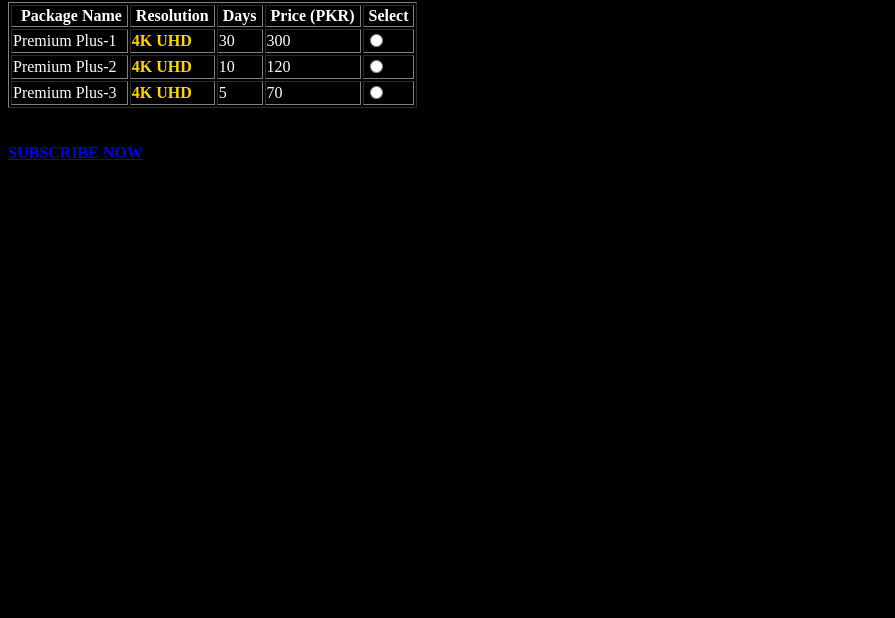
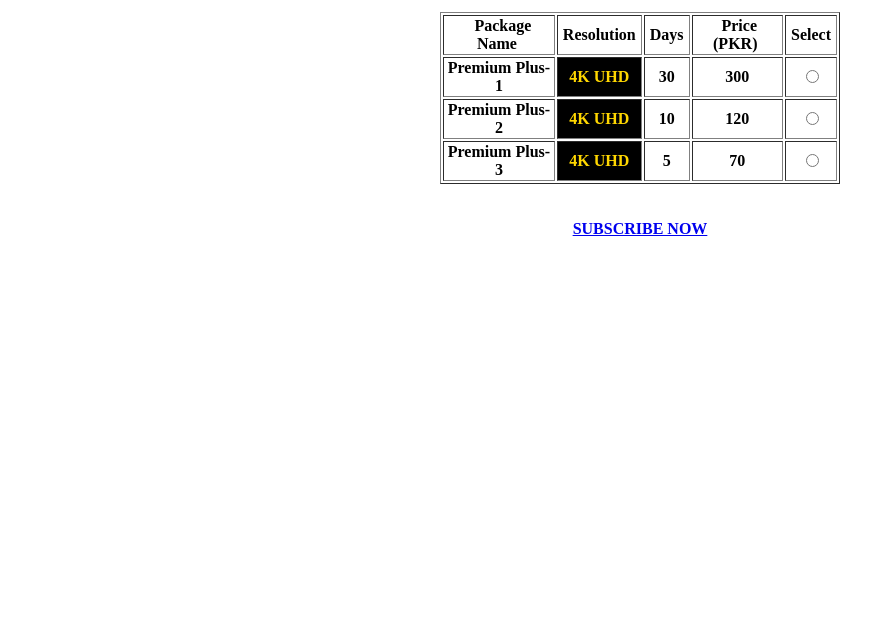
Before and after one commit to AestyProducts/live, a plain HTML site: page netflix.html in a window 1280 px wide. Shown: the part 182-800 px from the top of the page, without its empty margins (0-895 px from the left). Drawn offline with Linux system fonts and the light colour scheme.

Commit message:
netflix.html

```diff
--- a/netflix.html
+++ b/netflix.html
@@ -6,14 +6,29 @@
     <meta http-equiv="X-UA-Compatible" content="IE=edge">
     <meta name="viewport" content="width=device-width, initial-scale=1.0">
     <title>NETFLIX</title>
-    <link rel="stylesheet" href="css1.css">
+    <style>
+        .main{
+            background-color: white;
+        }
+        .style{
+
+            text-align: center;
+    font-weight: bold;
+    border: 10px;
+    padding: auto;
+    margin-left: auto;
+    margin-right: auto;
+    margin-top: 10px;
+    width: 400px;
+        }
+    </style>
 </head>
 
-<body style="background-color: black;"><br><br>
+<body class="main"><br><br>
     <br>
-    <a href="https://www.netflix.com/pk/" target="_blank" style="color: red;"><strong><img src="https://images.ctfassets.net/4cd45et68cgf/Rx83JoRDMkYNlMC9MKzcB/2b14d5a59fc3937afd3f03191e19502d/Netflix-Symbol.png?w=700&h=456"
+    <div class="style"><a href="https://www.netflix.com/pk/" target="_blank" style="color: red;"><strong><img src="https://images.ctfassets.net/4cd45et68cgf/Rx83JoRDMkYNlMC9MKzcB/2b14d5a59fc3937afd3f03191e19502d/Netflix-Symbol.png?w=700&h=456"
         alt="Netflix" height="100" width="100"></strong></a><br><br>
-    <table style="color: white;" border="1">
+    <table style="color: black;" border="1">
         <thead>
             <tr>
                 <th>&nbsp; Package Name&nbsp;</th>
@@ -26,14 +41,14 @@
         <tbody>
             <tr>
                 <td>Premium Plus-1</td>
-                <td style="color: gold;"><b>4K UHD</b></td>
+                <td style="color: gold; background-color: black;"><b>4K UHD</b></td>
                 <td>30</td>
                 <td>300</td>
                 <td><input type="radio" name="select" id="1"></td>
             </tr>
             <tr>
                 <td>Premium Plus-2</td>
-                <td style="color: gold;"><b>4K UHD</b></td>
+                <td style="color: gold; background-color: black;"><b>4K UHD</b></td>
                 <td>10</td>
                 <td>120</td>
                 <td><input type="radio" name="select" id="2"></td>
@@ -41,7 +56,7 @@
             </tr>
             <tr>
                 <td>Premium Plus-3</td>
-                <td style="color: gold;"><b>4K UHD</b></td>
+                <td style="color: gold; background-color: black;"><b>4K UHD</b></td>
                 <td>5</td>
                 <td>70</td>
                 <td><input type="radio" name="select" id="3"></td>
@@ -49,8 +64,9 @@
             </tr>
         </tbody>
     </table><br><br>
-    <a href="form.html" target="_blank"><strong>SUBSCRIBE NOW</strong></a>
-    <p>THANKS FOR VISITING</p>
+    <a href="form.html" target="_blank"><strong>SUBSCRIBE NOW</strong></a><br><br><br>
+    <footer style="color: white;">THANKS FOR VISITING</footer>
+</div>
 </body>
 
 </html>
```
